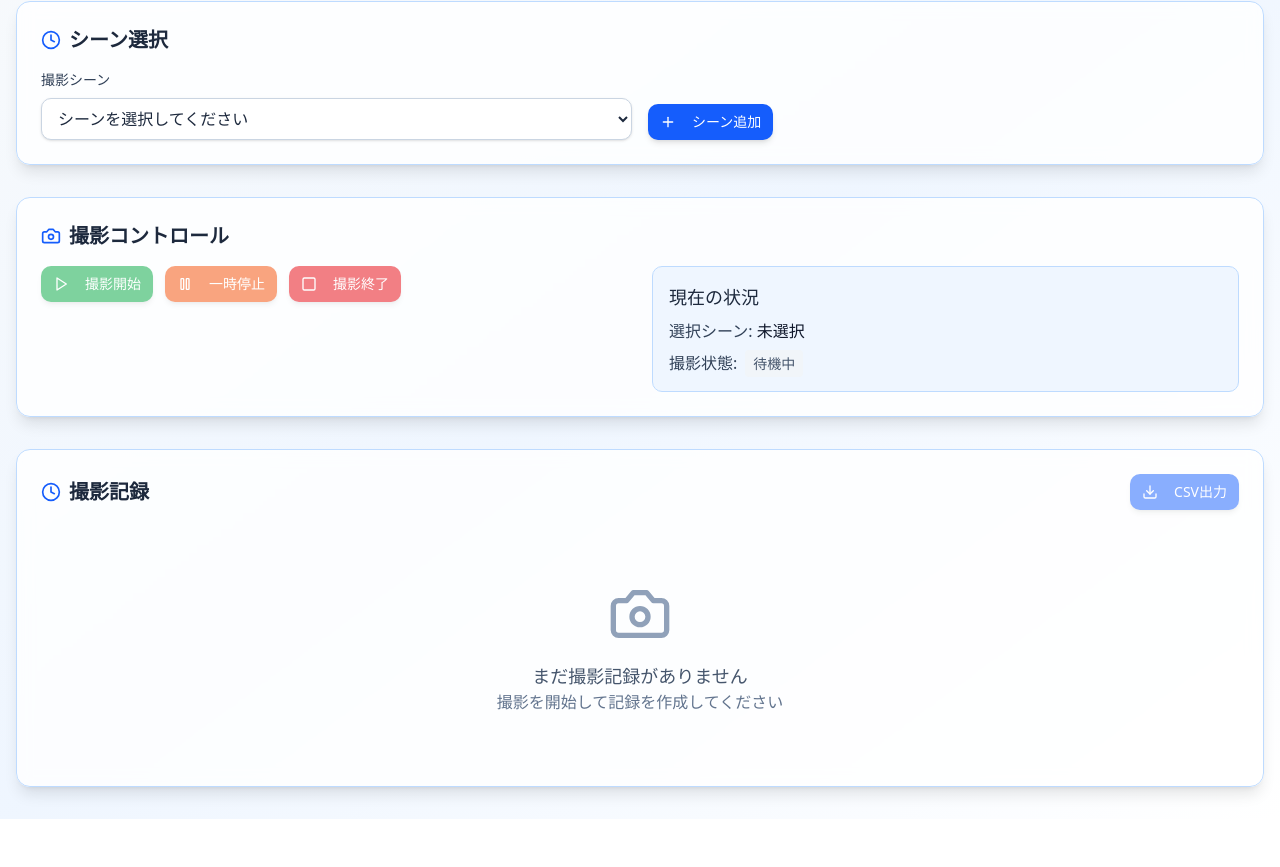
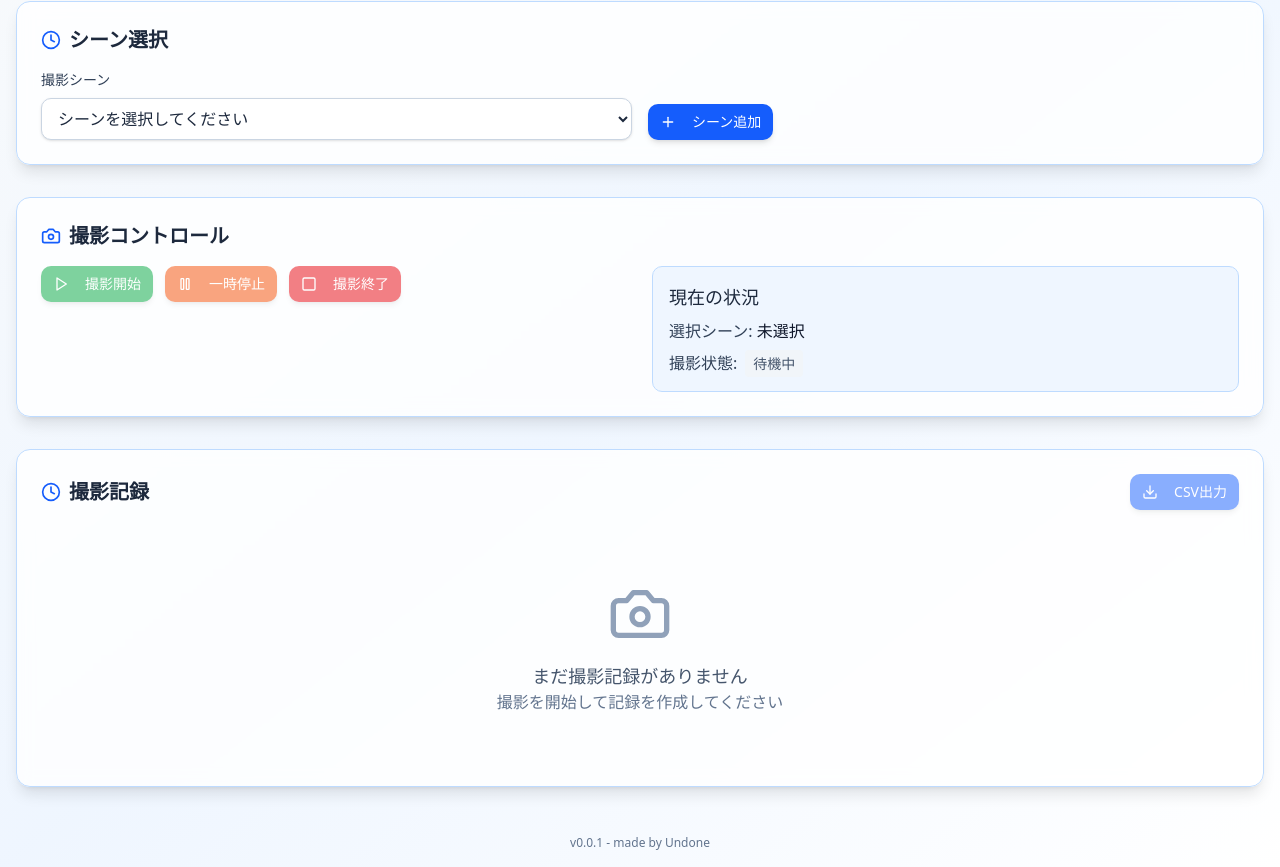
Before and after one commit to akine/clapperlog, a React (Vite) app: page / in a window 1280 px wide. Shown: the part 127-994 px from the top of the page. Before the commit the page ends 946 px from the top, so only its background shows below. Built offline with nearby package versions, Linux system fonts and the light colour scheme.

Commit message:
Bump version to 0.0.1 and add footer

```diff
--- a/package.json
+++ b/package.json
@@ -1,7 +1,7 @@
 {
   "name": "shooting-record-app",
   "private": true,
-  "version": "0.0.0",
+  "version": "0.0.1",
   "type": "module",
   "scripts": {
     "dev": "vite",
--- a/src/App.jsx
+++ b/src/App.jsx
@@ -2,6 +2,8 @@ import { useState, useEffect } from 'react'
 import { Play, Pause, Square, Plus, Download, Trash2, Clock, Camera } from 'lucide-react'
 import { Button } from '@/components/ui/button.jsx'
 import './App.css'
+
+const APP_VERSION = __APP_VERSION__
 
 function App() {
   // 状態管理
@@ -555,6 +557,9 @@ function App() {
           )}
         </div>
       </div>
+      <footer className="text-center text-xs text-slate-500 py-4">
+        v{APP_VERSION} - made by Undone
+      </footer>
     </div>
   )
 }
--- a/vite.config.js
+++ b/vite.config.js
@@ -2,6 +2,7 @@ import { defineConfig } from 'vite'
 import react from '@vitejs/plugin-react'
 import tailwindcss from '@tailwindcss/vite'
 import path from 'path'
+import { version } from './package.json'
 
 // https://vite.dev/config/
 export default defineConfig({
@@ -11,4 +12,7 @@ export default defineConfig({
       "@": path.resolve(__dirname, "./src"),
     },
   },
+  define: {
+    __APP_VERSION__: JSON.stringify(version),
+  },
 })
```
